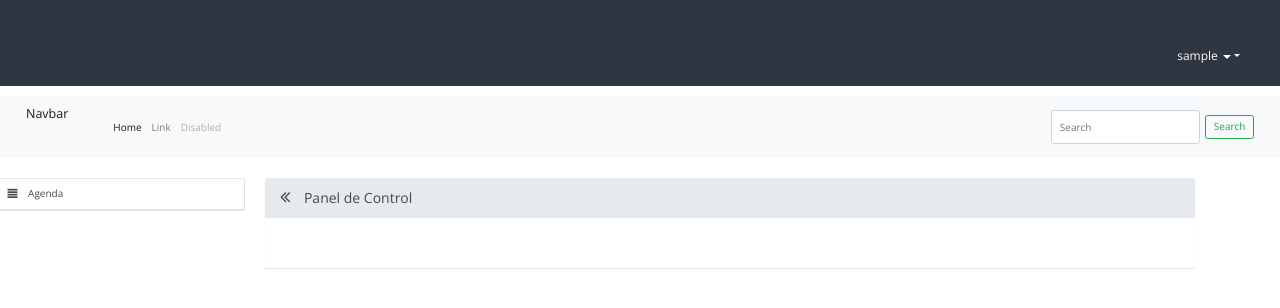
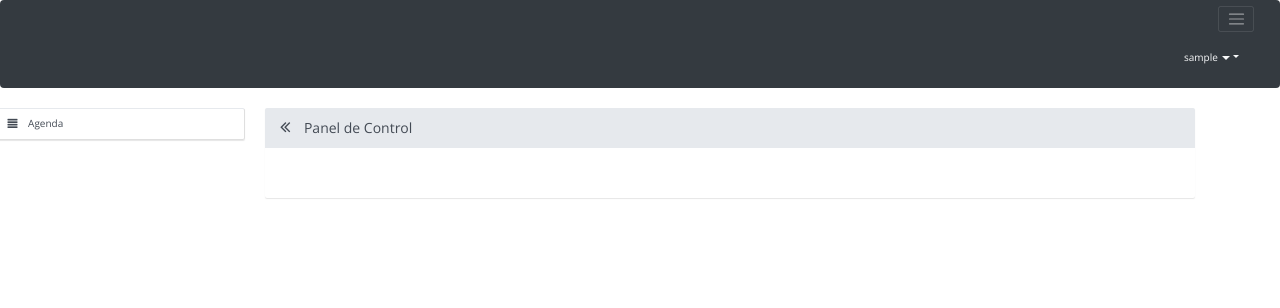
Before and after one commit to MarcoAMtz99/Promomedics, a PHP site: page /promomedics/index2.php in a window 1280 px wide; the page is wider, and only the part inside the window is pictured. Shown: the top 308 px of that part. Run offline with PHP 8.4, Linux system fonts and the light colour scheme; the visitor is signed in with stand-in values (Sample User, id 1); data that the repository does not hold is empty.

Commit message:
Cambios en calendario 3

```diff
--- a/index2.php
+++ b/index2.php
@@ -59,7 +59,7 @@
   </head>
   <body>
     <!--nav-->
-    <nav role="navigation" class="navbar navbar-custom">
+    <nav role="navigation" class="navbar navbar-dark bg-dark">
         <div class="container-fluid">
           <!-- Brand and toggle get grouped for better mobile display -->
 
@@ -84,7 +84,7 @@
                     if (isset($_SESSION['status'])) {
                        if($_SESSION['status'] != 3) {
                      ?>
-                    <li><a data-toggle="modal" href="#form-pass"><i class="fa fa-key pull-right"></i> Cambiar contraseña</a></li>
+                    <li><a  data-toggle="modal" href="#form-pass"><i class="fa fa-key pull-right"></i> Cambiar contraseña</a></li>
                     <?php  }
                     } ?>
                     <li class="dropdown-header"><a href="/core/logout.php"><i class="fa fa-sign-out pull-right"></i> Cerrar Sesión</a></li>
@@ -102,7 +102,7 @@
 
         </div><!-- /.container-fluid -->
       </nav>
-                <nav class="navbar navbar-expand-lg navbar-light bg-light">
+              <!--   <nav class="navbar navbar-expand-lg navbar-light bg-light">
             <button class="navbar-toggler" type="button" data-toggle="collapse" data-target="#navbarTogglerDemo03" aria-controls="navbarTogglerDemo03" aria-expanded="false" aria-label="Toggle navigation">
               <span class="navbar-toggler-icon"></span>
             </button>
@@ -125,7 +125,7 @@
                 <button class="btn btn-outline-success my-2 my-sm-0" type="submit">Search</button>
               </form>
             </div>
-          </nav>
+          </nav> -->
     <!--header-->
     <div class="container-fluid">
     <!--documents-->
```
